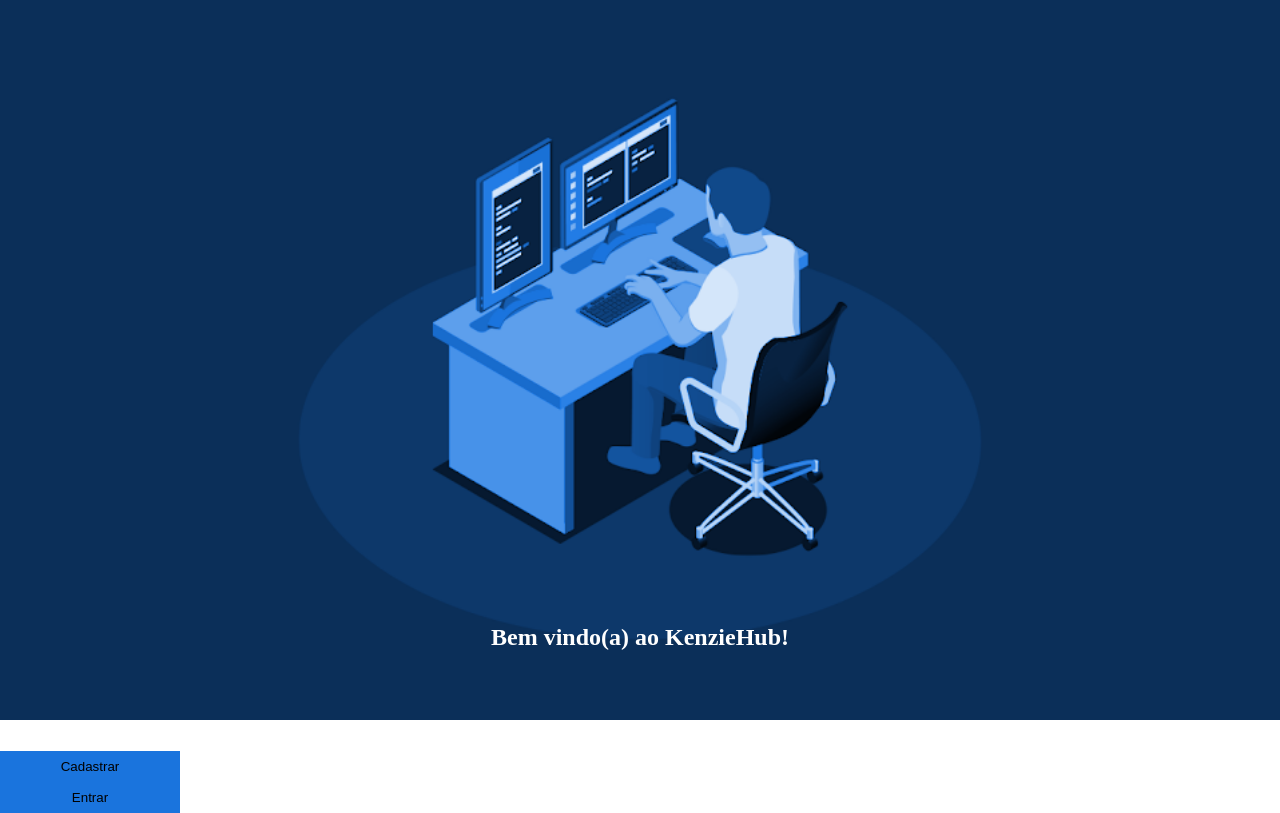
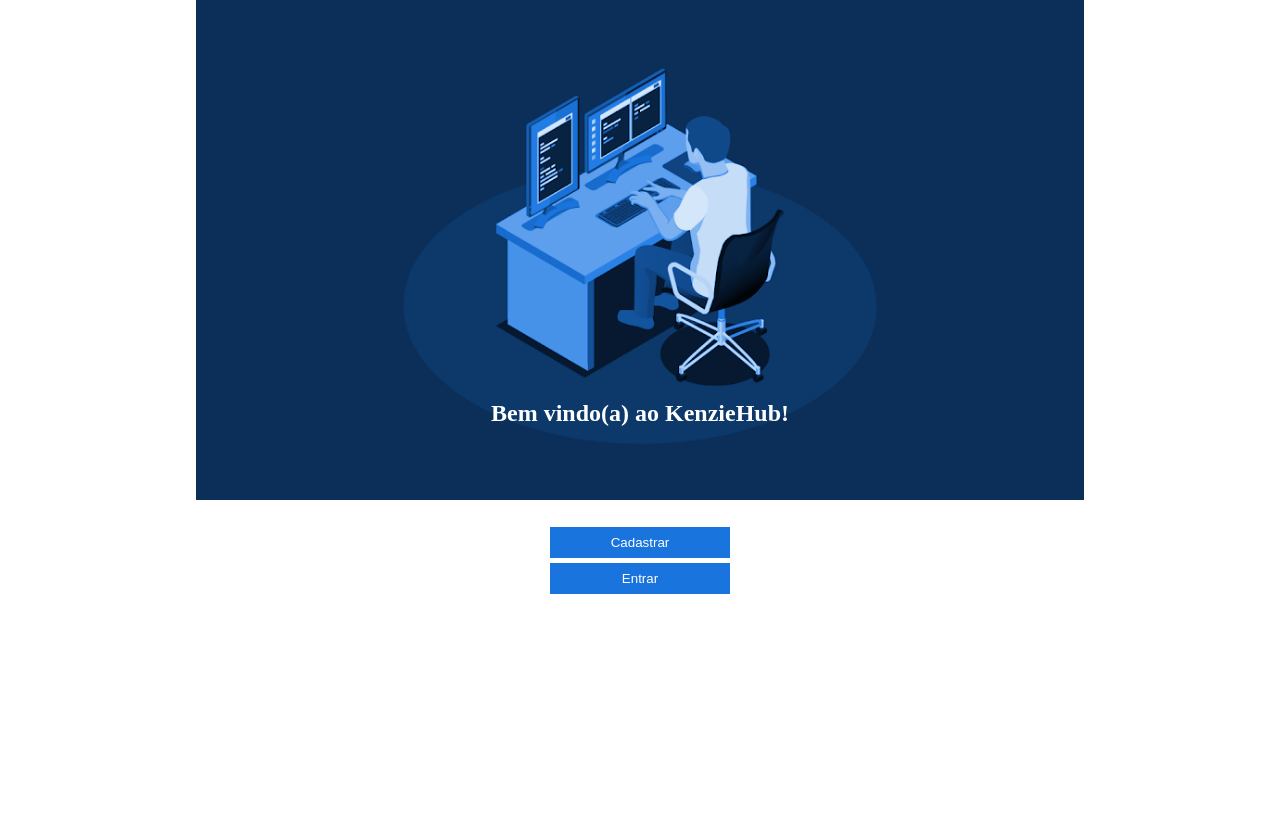
Before and after one commit to LuciraSilva/kenziehub, a React (Create React App) app: page / in a window 1280 px wide. Built offline with nearby package versions, Linux system fonts and the light colour scheme.

Commit message:
style: home page style done

```diff
--- a/src/components/Button/styles.js
+++ b/src/components/Button/styles.js
@@ -5,4 +5,5 @@
   width: 100%;
   max-width: 180px;
   padding: 0.5rem;
+  color: white;
 `;
--- a/src/pages/Home/styles.js
+++ b/src/pages/Home/styles.js
@@ -5,9 +5,15 @@
   height: 100vh;
   display: flex;
   flex-direction: column;
-
-  img {
-    width: 100%;
+  align-items: center;
+  > div {
+    height: 100%;
+    max-height: 500px;
+    img {
+      width: 100%;
+      height: 100%;
+      object-fit: cover;
+    }
   }
 `;
 
@@ -22,8 +28,7 @@
     margin-bottom: 100px;
     color: white;
   }
-  div:nth-child(2) {
-    display: flex;
-    flex-direction: column;
+  button + button {
+    margin-top: 0.3rem;
   }
 `;
```
